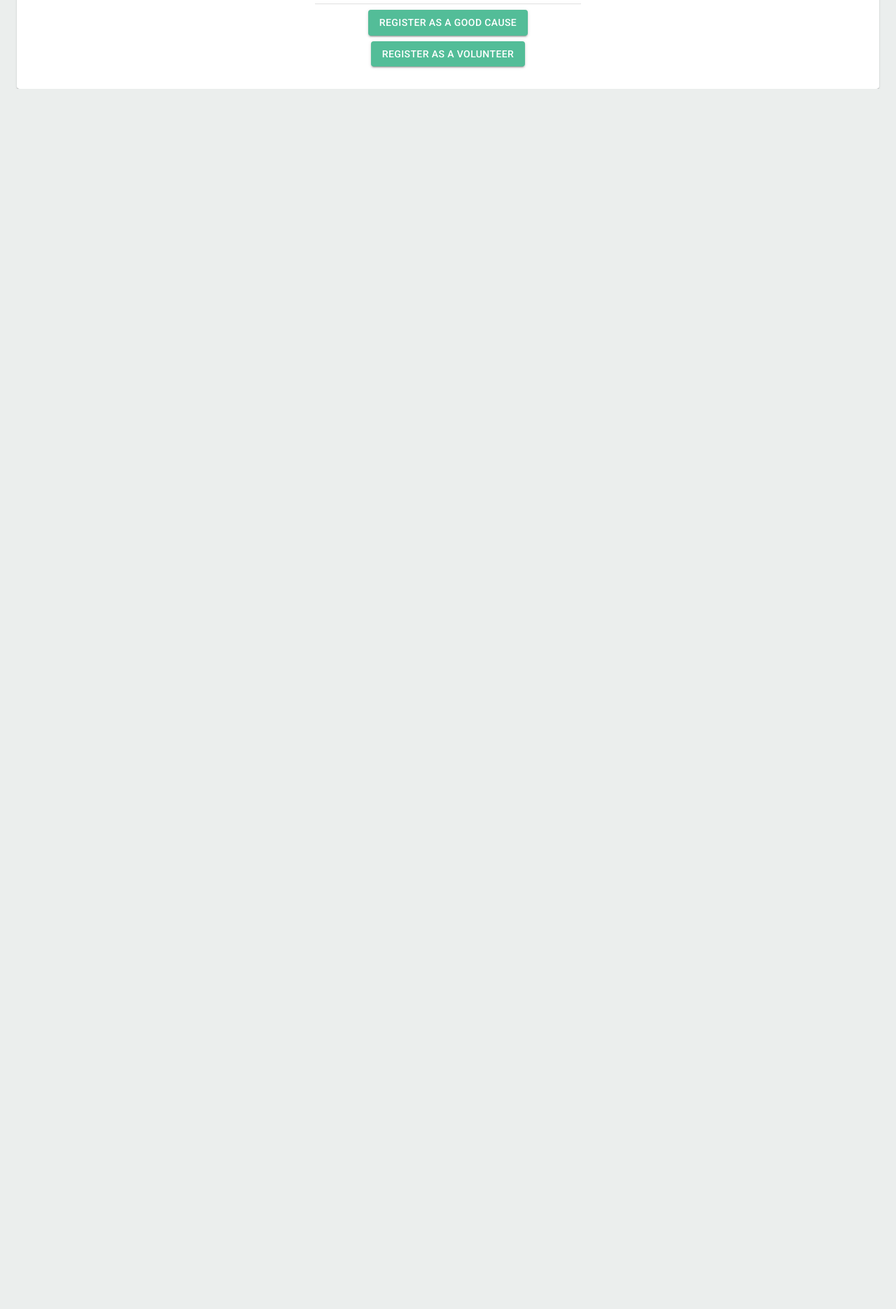
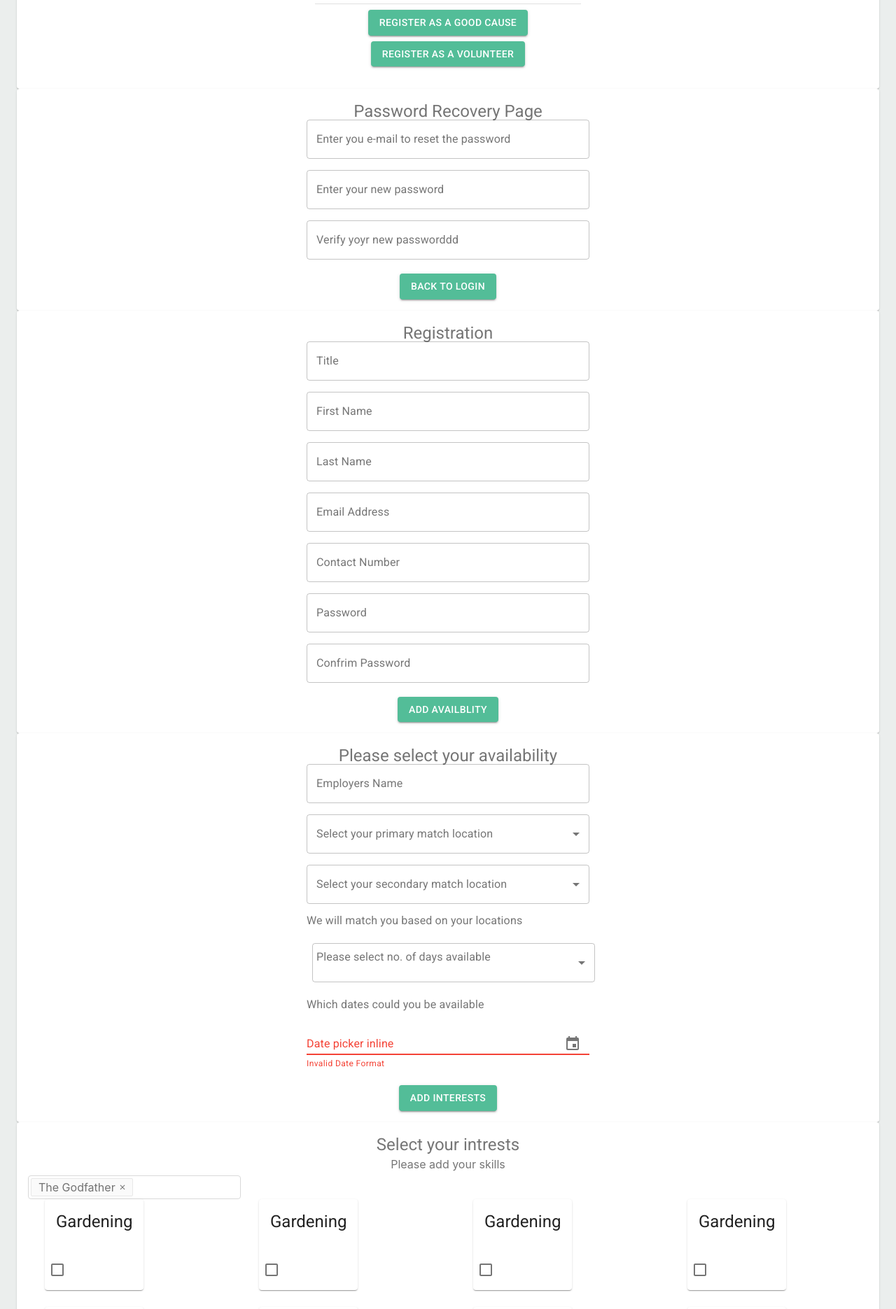
Before and after one commit to smile-street/smile-street, a React (Create React App) app in the folder smile-street-react/: page / in a window 1280 px wide. Shown: the part 840-2711 px from the top of the page at 70% size. Before the commit the page ends 967 px from the top, so only its background shows below. Built offline with nearby package versions, Linux system fonts and the light colour scheme.

Commit message:
set app.js back to starting point

```diff
--- a/smile-street-react/src/App.js
+++ b/smile-street-react/src/App.js
@@ -15,6 +15,15 @@ export default function App() {
     <div className="App">
       <Header />
       <Login />
+
+      <PasswordRecovery />
+      <Registration />
+      <VolunteerAvaiblity />
+      <VolunteerInterests />
+      <GoodCauseDetails />
+      <GoodCauseOpporunity />
+      <VolunteerMatches />
+      <GoodCauseMatches />
     </div>
   );
 }
```
